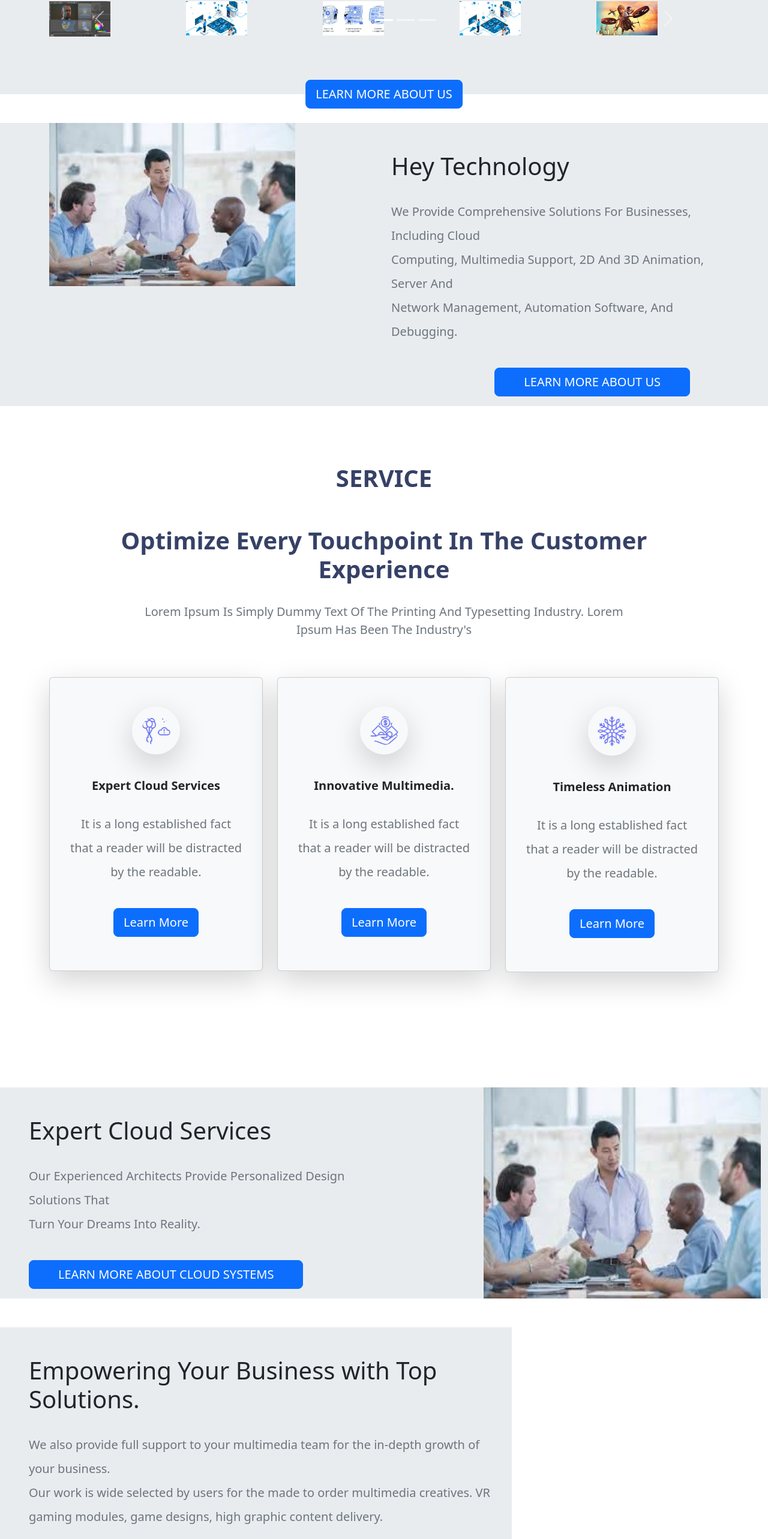
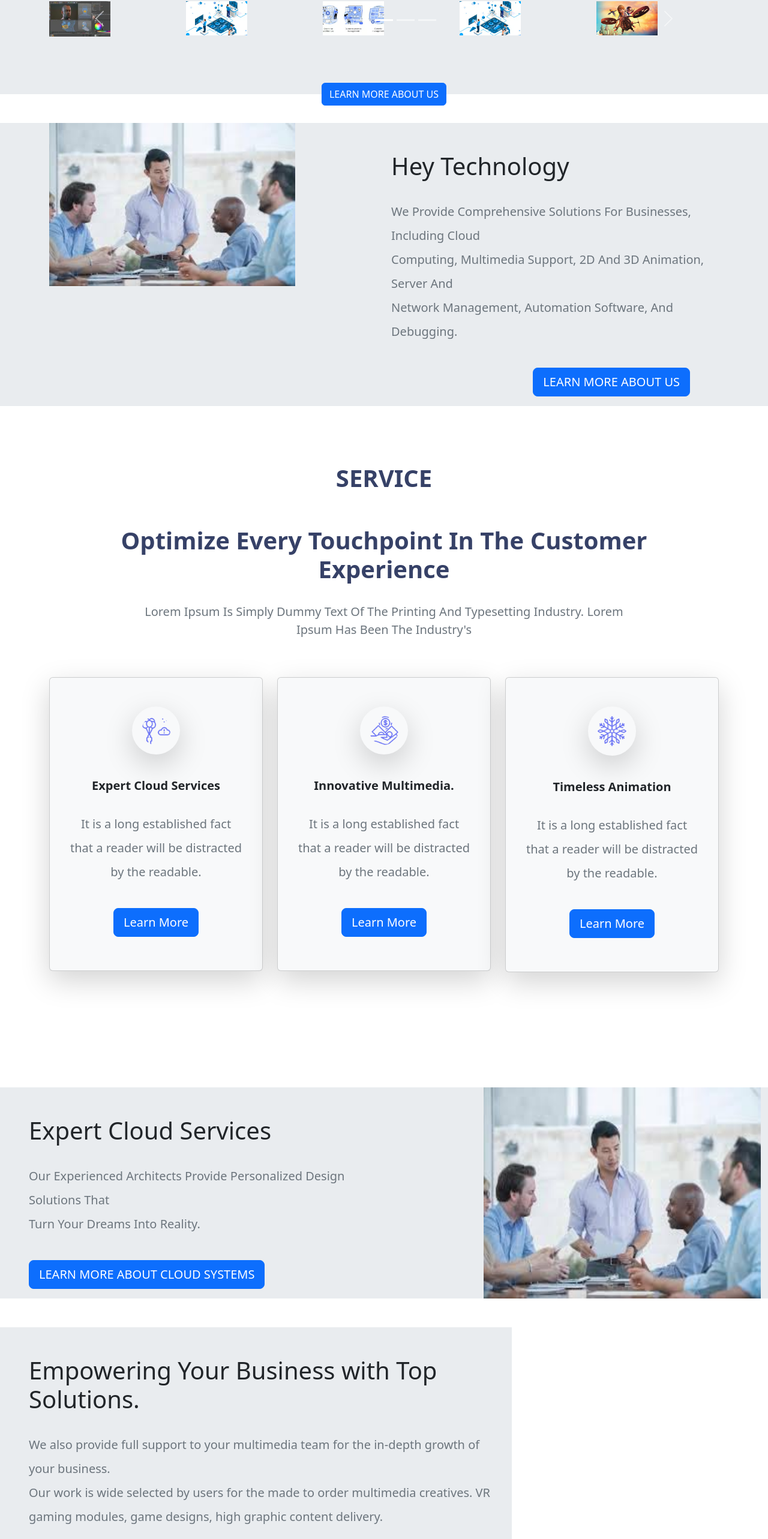
Before and after one commit to 140519982022/evocus-static-react-website, a React (Create React App) app: page / in a window 1280 px wide. Shown: the part 1713-4279 px from the top of the page at 60% size. Built offline with nearby package versions, Linux system fonts and the light colour scheme.

Commit message:
adjust about us

```diff
--- a/src/components/ContentCarouselSection.jsx
+++ b/src/components/ContentCarouselSection.jsx
@@ -66,7 +66,7 @@ export default function ContentCarouselSection() {
 
                 </div>
                 <div className='position-absolute top-100 start-50 translate-middle'>
-                            <Button variant="primary" size="lg" className=''>LEARN MORE ABOUT US</Button>
+                            <Button variant="primary" size="" className=''>LEARN MORE ABOUT US</Button>
                         </div>
 
             </div>
--- a/src/components/ImgContentSection1.jsx
+++ b/src/components/ImgContentSection1.jsx
@@ -31,7 +31,7 @@ export default function ImgContentSection1() {
                         </div>
 
                         <div className='d-flex flex-row-reverse pe-5'>
-                            <Button variant="primary" size="lg" className='px-5 my-3'>LEARN MORE ABOUT US</Button>
+                            <Button variant="primary" size="lg" className='my-3'>LEARN MORE ABOUT US</Button>
                         </div>
                     </div>
                 </div>
--- a/src/components/ImgContentSection2.jsx
+++ b/src/components/ImgContentSection2.jsx
@@ -28,7 +28,7 @@ export default function ImgContentSection2() {
                         </div>
 
                         <div className=' pe-5'>
-                            <Button variant="primary" size="lg" className='px-5 my-3'>LEARN MORE ABOUT CLOUD SYSTEMS</Button>
+                            <Button variant="primary" size="lg" className='my-3'>LEARN MORE ABOUT CLOUD SYSTEMS</Button>
                         </div>
                     </div>
 
--- a/src/components/ImprovingBusines.jsx
+++ b/src/components/ImprovingBusines.jsx
@@ -27,7 +27,7 @@ export default function ImprovingBusines() {
                         <div className='py-4' align="center">
 
                             <img src={img1} alt="tab img" className='w-75'/>
-                            <Button variant="primary" size="lg" className='px-5 my-5'>LEARN MORE ABOUT OUR CUSTOMERS</Button>
+                            <Button variant="primary" size="lg" className='my-5'>LEARN MORE ABOUT OUR CUSTOMERS</Button>
 
                         </div>
                     </div>
```
